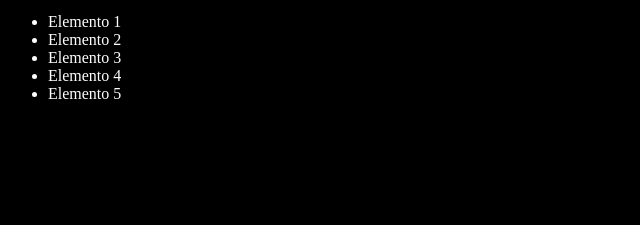
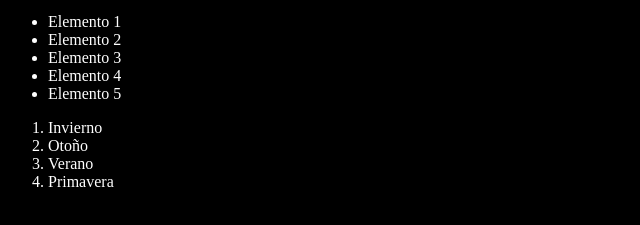
Before and after one commit to nmbdev/Curso-Git, a plain HTML site: page index.html in a window 1280 px wide. Shown: the part 101-326 px from the top of the page, without its empty margins (0-640 px from the left). Drawn offline with Linux system fonts and the light colour scheme.

Commit message:
Agregando las estaciones del año

```diff
--- a/index.html
+++ b/index.html
@@ -12,7 +12,7 @@
         Aprendiendo Git
     </h1>
     <p>
-        Mis primeros pasos en el versionado de codigo y aprendiendo a resolver conflictos
+        Mis primeros pasos en el versionado de codigo y aprendiendo a resolver conflictos.
     </p>
 
     <ul>
@@ -23,6 +23,13 @@
         <li>Elemento 5</li>
     </ul>
 
+    <ol>
+        <li>Invierno</li>
+        <li>Otoño</li>
+        <li>Verano</li>
+        <li>Primavera</li>
+    </ol>
+
     <script
     src="/index.js">
     </script>
```
